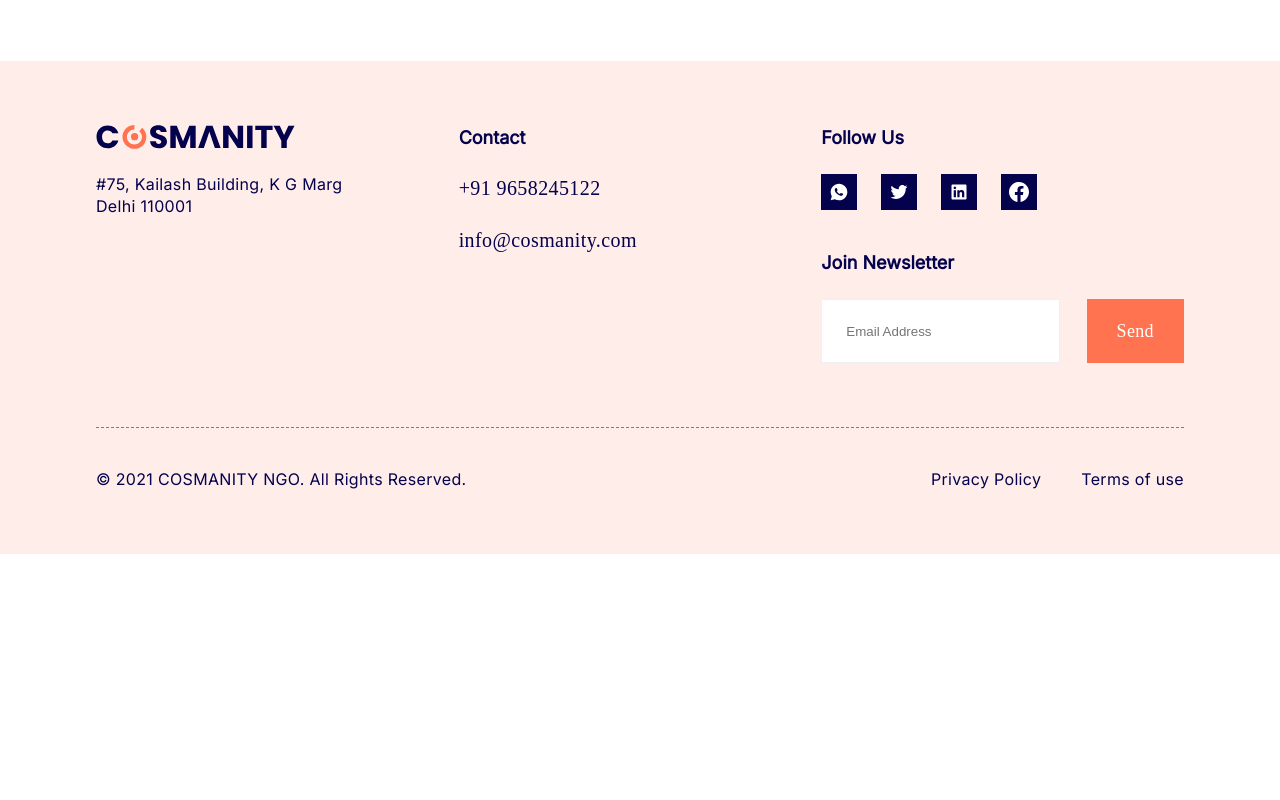
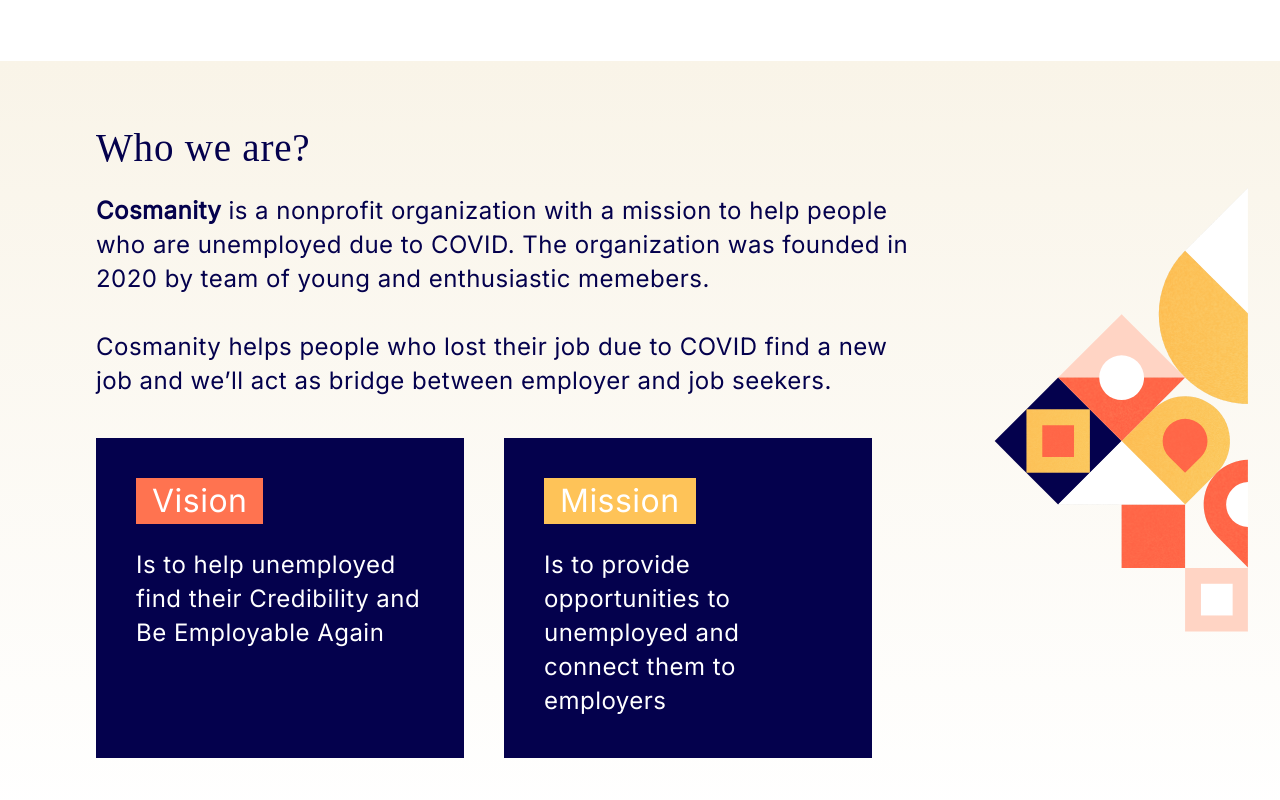
Before and after one commit to sanjali-sharma/cosmanity, a Next.js app: page / in a window 1280 px wide. Shown: the part 2400-3200 px from the top of the page. Before the commit the page ends 2954 px from the top, so only its background shows below. Built offline with nearby package versions, Linux system fonts and the light colour scheme; a web font is replaced by a local one.

Commit message:
Adds about component

```diff
--- /dev/null
+++ b/components/About/About.jsx
@@ -0,0 +1,62 @@
+import React from "react";
+import AboutCard from "./AboutCard";
+import { content } from "./AboutData";
+
+const About = () => {
+    return (
+        <>
+            <div className="about lr-pad-d lr-pad-m tb-pad-d tb-pad-m f-d f-h-sb">
+                <div className="about-left">
+                    <h1 className="h1-heading font-suez title">{content.heading}</h1>
+                    <div className="desc body-large">{content.desc}</div>
+                    <div className='about-cards f-d'>
+                        {content.cards.map((x, i) => <AboutCard title={x.title} desc={x.desc} color={i === 1 ? 'yellow' : ''} />)}
+                    </div>
+                </div>
+                <div className='about-right'>
+                    <div className="bg-image-full" style={{
+                        backgroundImage: `url("/images/about_design.svg")`
+                    }} />
+                </div>
+            </div>
+            <style jsx>
+                {`
+                    .about{
+                        background: linear-gradient(180deg, #F9F4E8 0%, rgba(249, 244, 232, 0) 100%);
+                    }
+                    .about .about-left{
+                        width:75%
+                    }
+                    .about .about-right{
+                        width:25%;
+                        margin-right: -4rem;
+                    }
+                    .about .about-right .bg-image-full{
+                        width:100%;
+                        height:100%;
+                        background-position:right;
+                    }
+                    .about .about-left .desc {
+                        margin-top: 24px;
+                    }
+                    .about .about-left .about-cards {
+                        margin-top: 40px;
+                    }
+                    @media only screen and (max-device-width: 760px) {
+                        .about .about-left{
+                            width:100%;
+                        }
+                        .about .about-right{
+                           display:none;
+                        }
+                        .about .about-left .about-cards {
+                            flex-direction: column;
+                        }
+                    }
+            `}
+            </style>
+        </>
+    )
+}
+
+export default About
--- /dev/null
+++ b/components/About/AboutCard.jsx
@@ -0,0 +1,41 @@
+import React from "react";
+
+const AboutCard = ({ title, desc, color }) => {
+  return (
+    <>
+      <div className='about-card body-large'>
+        <div className={`card-title ${color}`}>{title}</div>
+        {desc}
+      </div>
+      <style jsx>
+        {`
+          .about-card{
+              width: 30rem;
+              background: var(--prussion);
+              padding: 40px;
+              color : var(--dove);
+              margin-right:40px;
+          }
+          .about-card .card-title.yellow{
+              background: var(--amber);
+          }
+          .about-card .card-title{
+              font-size:32px;
+              padding:6px 16px;
+              background:var(--flamingo);
+              margin-bottom:24px;
+              width: fit-content;
+          }
+          @media only screen and (max-device-width: 760px) {
+              .about-card{
+                  width: 100%;
+                  margin-bottom:2rem;
+              }
+          }
+            `}
+      </style>
+    </>
+  )
+}
+
+export default AboutCard
--- /dev/null
+++ b/components/About/AboutData.js
@@ -0,0 +1,24 @@
+export const content = {
+    heading: <>Who we are?</>,
+    desc: (
+        <>
+            <span className="font-wt-700"> Cosmanity </span> is a nonprofit organization with a mission to help people
+            who are unemployed due to COVID. The organization was founded in 2020 by team of young and enthusiastic
+            memebers.
+            <br />
+            <br />
+            Cosmanity helps people who lost their job due to COVID find a new job and we’ll act as bridge between
+            employer and job seekers.
+        </>
+    ),
+    cards:[
+        {
+            title:"Vision",
+            desc:"Is to help unemployed find their Credibility and Be Employable Again"
+        },
+        {
+            title:"Mission",
+            desc:"Is to provide opportunities to unemployed and connect them to employers"
+        }
+    ]
+};
--- a/pages/index.jsx
+++ b/pages/index.jsx
@@ -2,6 +2,7 @@ import Hero from "../components/Hero/Hero";
 import Intro from "../components/Intro/Intro";
 import Layout from "../components/Layout/Layout";
 import Testimonials from "../components/Testimonials/Testimonials";
+import About from "../components/About/About";
 
 export default function Home() {
     return (
@@ -10,6 +11,7 @@ export default function Home() {
                 <Hero />
                 <Intro />
                 <Testimonials />
+                <About />
             </Layout>
             <style jsx>
                 {`
```
Also changed, not shown: public/images/about_design.svg (added), 1 other file (tests, documents, lock files or other folders).
